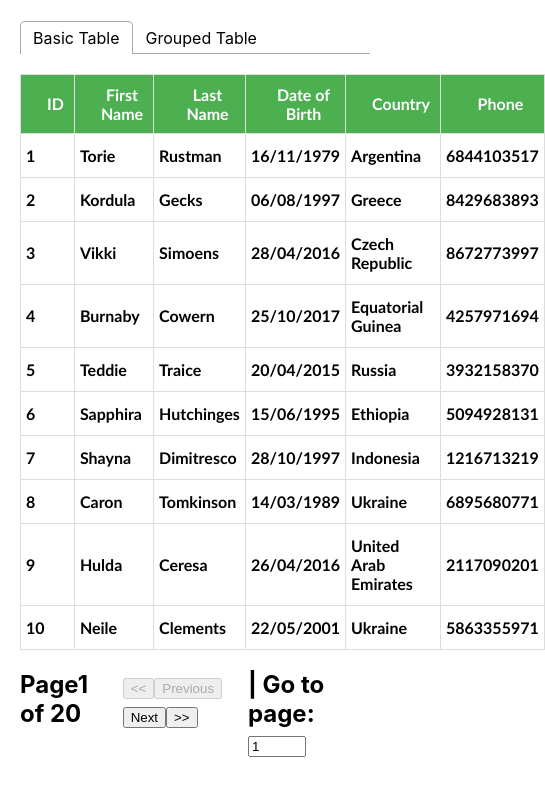
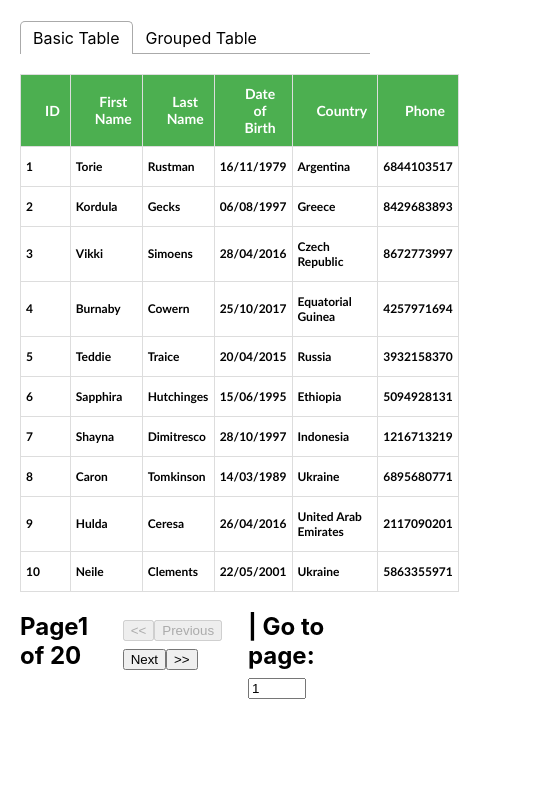
Before and after one commit to GU-RAM/data-table, a React (Create React App) app: page / in a window 390 px wide. Shown: the top 796 px of the page, 545 px wide, since content can reach past the window. Built offline with nearby package versions, Linux system fonts and the light colour scheme.

Commit message:
add font size regulation for more responsiveness

```diff
--- a/src/App.css
+++ b/src/App.css
@@ -173,3 +173,21 @@
 .side-column-header h2 {
   margin: 0;
 }
+
+@media only screen and (max-width: 992px) {
+  .side-column-header h2 {
+    font-size: 24px;
+  }
+
+  .side-column {
+    font-size: 16px;
+  }
+
+  td {
+    font-size: 12px;
+  }
+
+  th {
+    font-size: 14px;
+  }
+}
```
